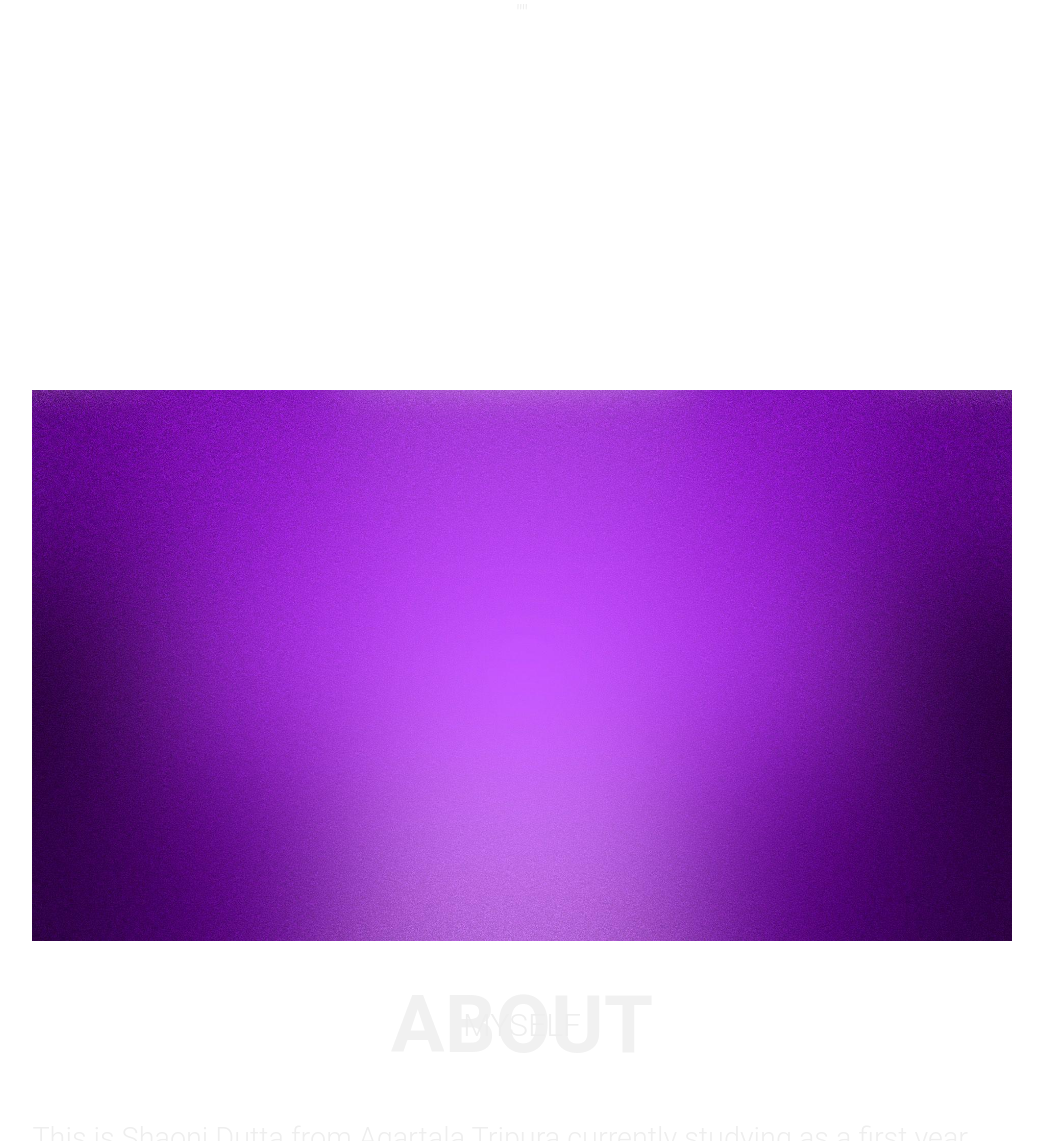
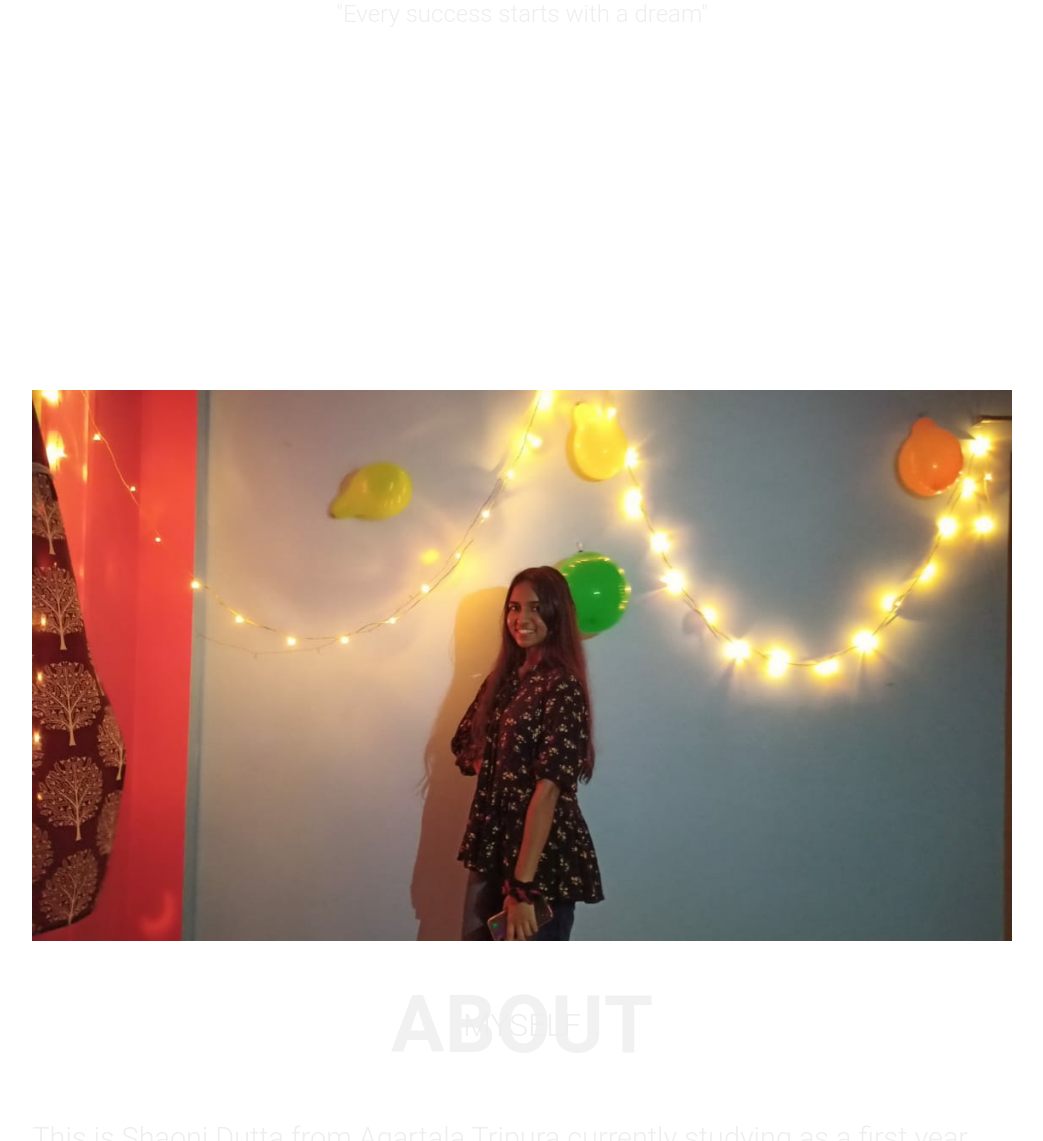
Before and after one commit to shaonidutta/MyPortfolio, a plain HTML site: page index.html in a window 1280 px wide. Shown: the part 506-1647 px from the top of the page, without its empty margins (118-1161 px from the left). Drawn offline with nearby package versions, Linux system fonts and the light colour scheme.

Commit message:
add new file images/profile1.jpg and modify index.html

```diff
--- a/index.html
+++ b/index.html
@@ -43,14 +43,14 @@
         </nav>
         <div class="landing-text">
             <h1>Shaoni Dutta</h1>
-            <h6>""</h6>
+            <h6>"Every success starts with a dream"</h6>
         </div>
     </header>
 
     <section class="About" id="About">
         <div class="container">
             <div class="profile-img">
-                <img src="images/Background2.jpg" alt="">
+                <img src="images/profile1.jpg" alt="">
             </div>
             <div class="about-details">
                 <div class="about-heading">
```
Also changed, not shown: images/profile1.jpg (added).
